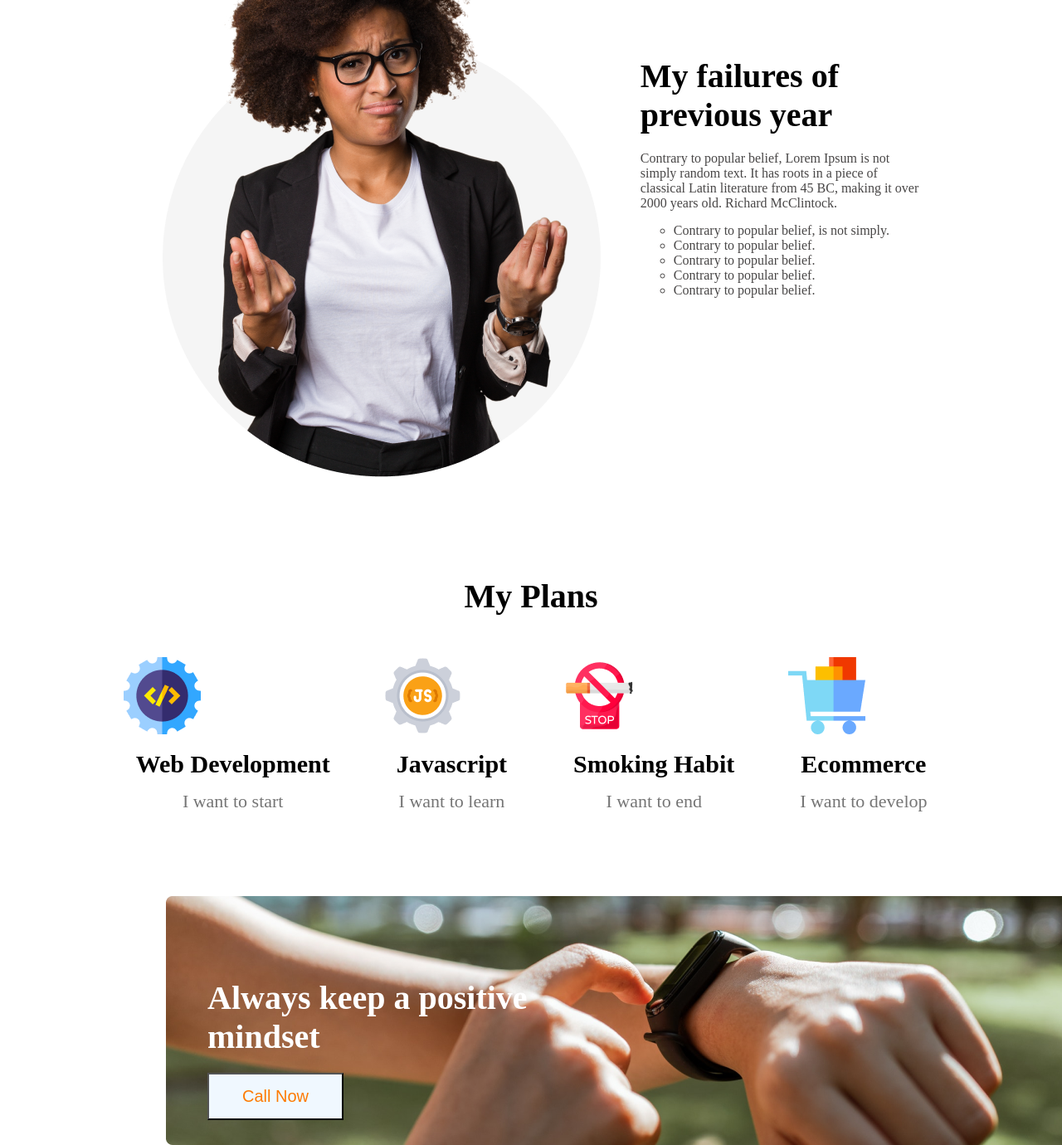
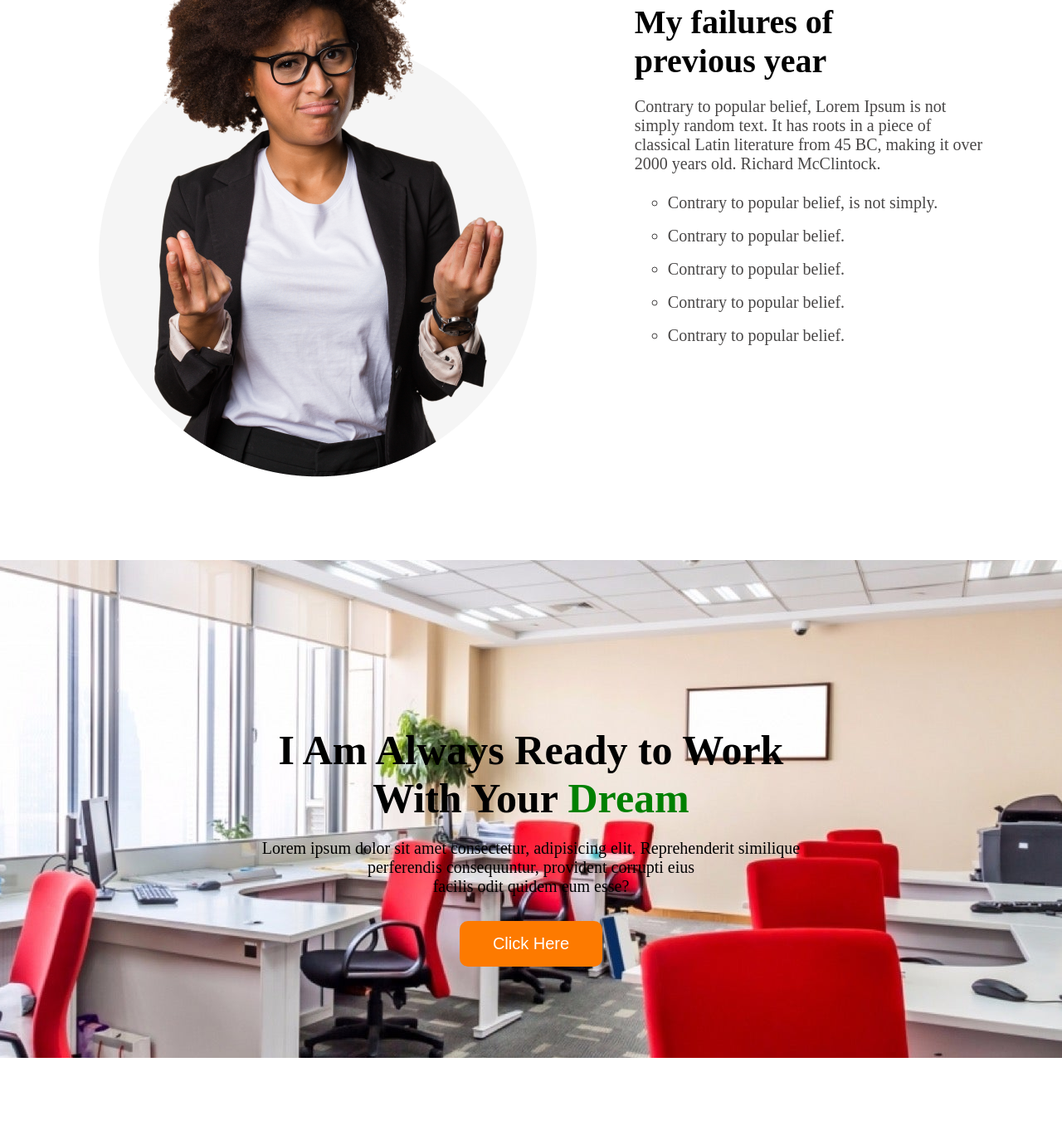
Before and after one commit to Morshed7/new-year-assignment1, a plain HTML site: page index.html in a window 1280 px wide. Shown: the part 1363-2743 px from the top of the page at 83% size. Drawn offline with Linux system fonts and the light colour scheme.

Commit message:
extra added

```diff
--- a/index.html
+++ b/index.html
@@ -42,8 +42,17 @@
             </div>
         </section>
 
+        <!---------------------------------Extra Section-------------------- -->
+        <section class="extra">
+            <h2 class="extra_heading">I Am Always Ready to Work <br> With Your <span>Dream</span> </h2>
+            <p class="extra_description">Lorem ipsum dolor sit amet consectetur, adipisicing elit.  Reprehenderit similique <br>perferendis consequuntur, provident corrupti eius <br> facilis odit quidem eum esse?</p>
+            <button class="extra-btn">Click Here</button>
+        </section>
+
+
         <!------------------------------------My plans----------------------------------->
-       <section class="my_plan">
+
+        <section class="my_plan">
         <h2 class="plan_title">My Plans</h2>
         <div class="skill_contianer">
             <div class="skill">
--- a/style.css
+++ b/style.css
@@ -15,7 +15,7 @@
 
 }
 .banner_title{
-    font-size: 100px;
+    font-size: 80px;
     font-weight: 800;
     margin-bottom: 25px;
 }
@@ -38,7 +38,8 @@
     display: flex;
     justify-content: center;
     align-items: center;
-    gap: 30px;
+    gap: 100px;
+    margin-bottom: 100px;
 
 }
 .failures_title{
@@ -46,7 +47,7 @@
 
 }
 .failure_description{
-    font-size: 16px;
+    font-size: 20px;
     margin-top: 20px;
     margin-bottom: 15px;
     color: #484646;
@@ -55,7 +56,51 @@
  li{
     list-style-type: circle;
     color: #484646;
+    font-size: 20px;
+    line-height: 2;
 }
+
+
+/*-----------------------------------Extra Section------------------------------------*/
+.extra{
+    background: url(images/extra1.jpeg);
+    background-repeat: no-repeat;
+    padding-top: 200px;
+
+    background-position: center;
+    padding-bottom: 100px;
+    text-align: center;
+}
+.extra_heading{
+
+    font-size: 50px;
+}
+.extra_heading span{
+    color: green;
+}
+.extra_description{
+    font-size: 20px;
+    padding-top: 20px;
+    padding-bottom: 20px;
+}
+
+.extra-btn{
+    background-color: #FD7A00;
+    border: none;
+    color: white;
+    padding: 16px 40px;
+    text-decoration: none;
+    margin: 10px 2px;
+    cursor: pointer;
+    border-radius: 10px;
+    font-size: 20px;
+}
+
+
+
+
+
+
 /*-----------------------------------My Plan Styles------------------------------------*/
 
 
```
Also changed, not shown: images/extra1.jpeg (added).
